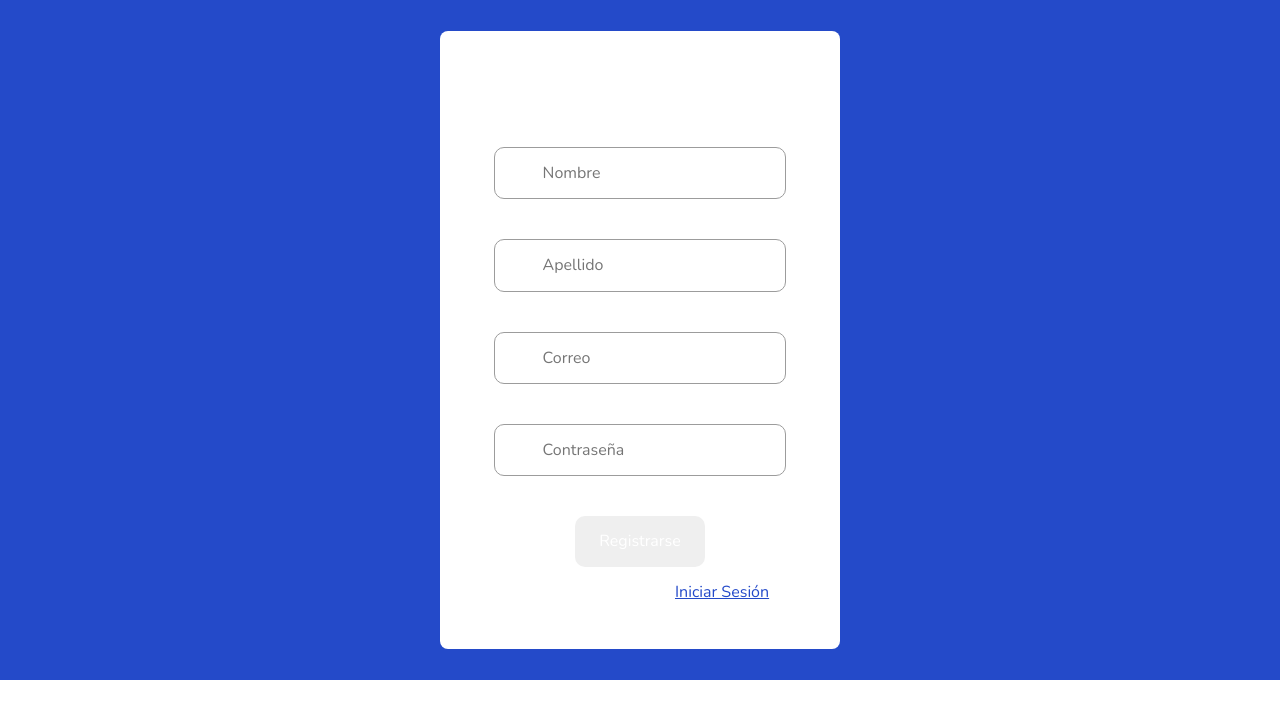
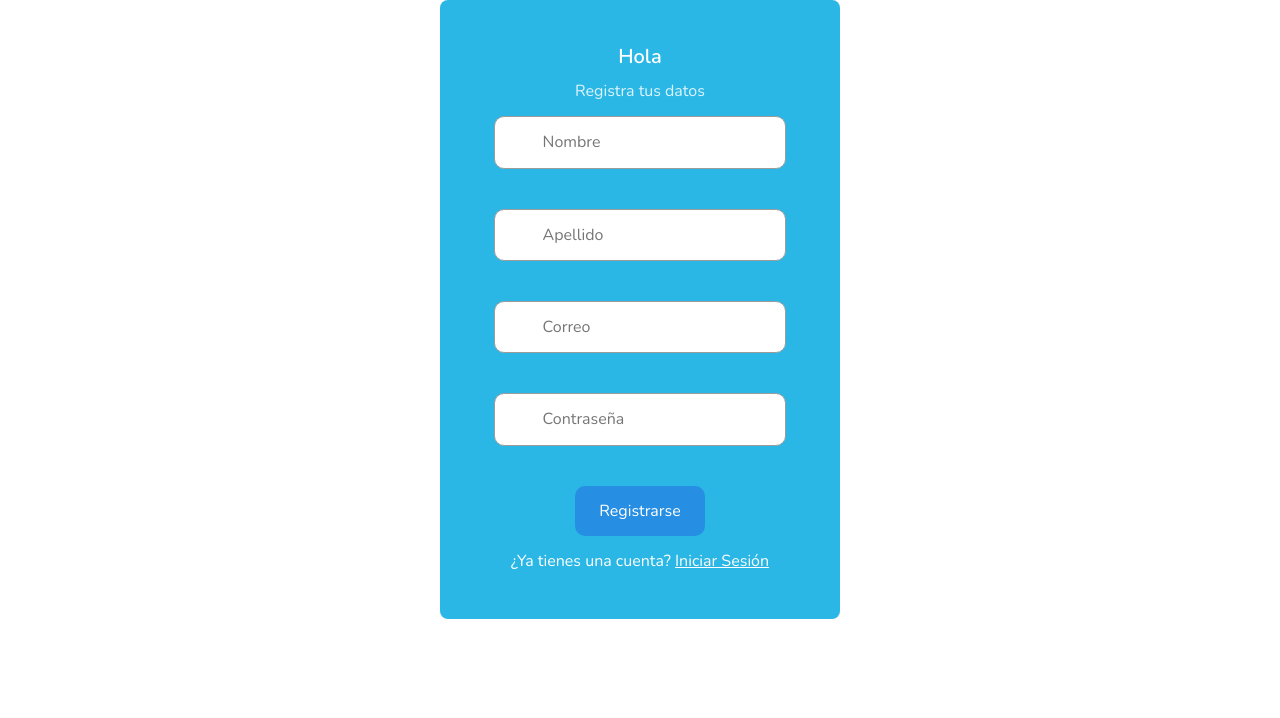
Before and after one commit to Deyvis17GY/bank-view, a Next.js app: page /register in a window 1280 px wide. Shown: the top 718 px of the page. Built offline with nearby package versions, Linux system fonts and the light colour scheme; no server answers.

Commit message:
style: add styles components

```diff
--- a/src/styles/components/atoms/button.module.scss
+++ b/src/styles/components/atoms/button.module.scss
@@ -9,6 +9,10 @@
     background-color: $primary;
   }
 
+  &--secondary {
+    background-color: $secondary;
+  }
+
   &:active {
     transform: scale(1.1);
   }
--- a/src/styles/components/organisms/login.module.scss
+++ b/src/styles/components/organisms/login.module.scss
@@ -4,8 +4,6 @@
 .o-login {
   @include centerStack($flow: column);
   width: 100%;
-  min-height: 85vh;
-  background-color: $primary;
 
   &--blue,
   &--green,
@@ -30,7 +28,7 @@
 
   &__content {
     @include centerStack($flow: column);
-    background-color: #ffffff;
+    background-color: #2ab7e6;
     padding: 2rem;
     border-radius: 0.5rem;
     width: 90%;
@@ -63,4 +61,8 @@
       text-decoration: underline;
     }
   }
+
+  &__subtitle {
+    color: rgba(255, 255, 255, 0.849);
+  }
 }
--- /dev/null
+++ b/src/styles/components/organisms/transaction.module.scss
@@ -0,0 +1,58 @@
+@import '@/styles/mixins.scss';
+@import '@/styles/variables.scss';
+
+.o-transaction {
+  @include centerStack(flex-start, flex-start);
+  gap: 1rem 0;
+  width: 90%;
+  margin: auto;
+
+  @include fromY($large) {
+    width: 1200px;
+  }
+
+  &__title {
+    font-size: 1.2rem;
+    font-weight: 700;
+  }
+
+  &__section {
+    width: 100%;
+  }
+
+  &__subtitle {
+    font-size: 1rem;
+    font-weight: 500;
+    margin: 1rem 0;
+  }
+
+  &__list {
+    @include centerStack;
+    gap: 1rem;
+    width: 100%;
+    margin: auto;
+
+    &__item {
+      @include centerStack(space-between, $flow: row);
+      list-style: none;
+      background-color: #fff;
+      box-shadow: 2px 5px 10px 1px rgba(0, 0, 0, 0.3);
+      padding: 0.75rem 0.5rem;
+      width: 100%;
+      border-radius: 0.5rem;
+      font-weight: 400;
+      font-size: 0.9rem;
+      color: rgba(0, 0, 0, 0.5);
+    }
+  }
+
+  &__message {
+    font-size: 1.2rem;
+    font-weight: 700;
+    text-align: center;
+  }
+
+  &--negative {
+    color: red;
+  }
+}
--- a/src/styles/variables.scss
+++ b/src/styles/variables.scss
@@ -1,22 +1,14 @@
 // Breakpoints
-$s-small: 320px;
-$x-small: 360px;
+
 $small: 480px;
-$s-medium: 570px;
 $medium: 768px;
 $large: 960px;
-$x-large: 1060px;
-$xx-medium: 1200px;
-$xx-large: 1250px;
-$xxx-large: 1440px;
-$xxxx-large: 1600px;
 $high-quality: 1700px;
-$x-high-quality: 1920px;
-$xx-high-quality: 2560px;
 
 //COLORS
 $white: #fff;
-$primary: rgb(36, 74, 201);
+$primary: #fefcfc;
+$secondary: #268fe3;
 
 //Z-index
 $z-back: -1;
```
